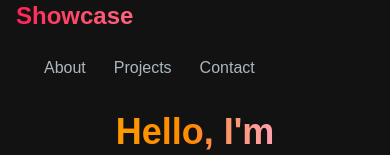
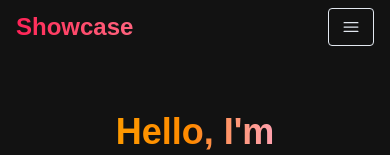
Before and after one commit to luttfimohamad/showcase-me, a Next.js app: page / in a window 390 px wide. Shown: the top 155 px of the page. Built offline with nearby package versions, Linux system fonts and the light colour scheme.

Commit message:
Add responsive mobile menu and overlay for navigation

```diff
--- /dev/null
+++ b/components/Header/menu-overlay.tsx
@@ -0,0 +1,23 @@
+import React from 'react'
+import NavLink from './nav-link'
+
+interface LinkItem {
+  title: string;
+  path: string;
+}
+
+interface MenuOverlayProps {
+  links: LinkItem[];
+}
+
+export default function MenuOverlay({links}: MenuOverlayProps) {
+  return (
+      <ul className="flex flex-col py-4 items-center">
+      {links.map((link, index) => (
+        <li key={index}>
+          <NavLink href={link.path} title={link.title} />
+        </li>
+      ))}
+    </ul>
+  )
+}
--- a/components/Header/nav-bar.tsx
+++ b/components/Header/nav-bar.tsx
@@ -1,6 +1,10 @@
-import React from 'react'
+"use client";
+
+import React, { useState } from "react";
 import Link from 'next/link';
 import NavLink from './nav-link'
+import { Bars3Icon, XMarkIcon } from "@heroicons/react/24/solid";
+import MenuOverlay from "./menu-overlay";
 
 
 const navLinks = [
@@ -19,16 +23,35 @@
 ];
 
 export default function NavBar() {
+  const [navbarOpen, setNavbarOpen] = useState(false);
+
   return (
-    <nav className="fixed top-0 left-0 right-0 z-10 bg-[#121212] bg-opacity-90">
-      <div className="flex flex-wrap items-center justify-between mx-auto px-4">
+    <nav className="fixed top-0 left-0 right-0 z-10 bg-[#121212] bg-opacity-100">
+      <div className="flex flex-wrap items-center justify-between mx-auto px-4 py-2">
          <Link
           href={"/"}
             className="text-2xl md:text-5xl font-bold bg-gradient-to-r from-rose-500 to-rose-400 bg-clip-text text-transparent"
         >
           Showcase
         </Link>
-        <div className="menu  block md:w-auto" id="navbar">
+        <div className="mobile-menu block md:hidden">
+          {!navbarOpen ? (
+            <button
+              onClick={() => setNavbarOpen(true)}
+              className="flex items-center px-3 py-2 border rounded border-slate-200 text-slate-200 hover:text-white hover:border-white"
+            >
+              <Bars3Icon className="h-5 w-5" />
+            </button>
+          ) : (
+            <button
+              onClick={() => setNavbarOpen(false)}
+              className="flex items-center px-3 py-2 border rounded border-slate-200 text-slate-200 hover:text-white hover:border-white"
+            >
+              <XMarkIcon className="h-5 w-5" />
+            </button>
+          )}
+        </div>
+        <div className="menu hidden md:block md:w-auto" id="navbar">
           <ul className="flex p-4 md:p-0 md:flex-row md:space-x-8 mt-0">
             {navLinks.map((link, index) => (
               <li key={index}>
@@ -38,6 +61,7 @@
           </ul>
         </div>
       </div>
+       {navbarOpen ? <MenuOverlay links={navLinks} /> : null}
     </nav>
   )
 }
--- a/package.json
+++ b/package.json
@@ -9,6 +9,7 @@
     "lint": "next lint"
   },
   "dependencies": {
+    "@heroicons/react": "^2.2.0",
     "next": "15.3.2",
     "react": "^19.0.0",
     "react-dom": "^19.0.0",
```
Also changed, not shown: 1 other file (tests, documents, lock files or other folders).
